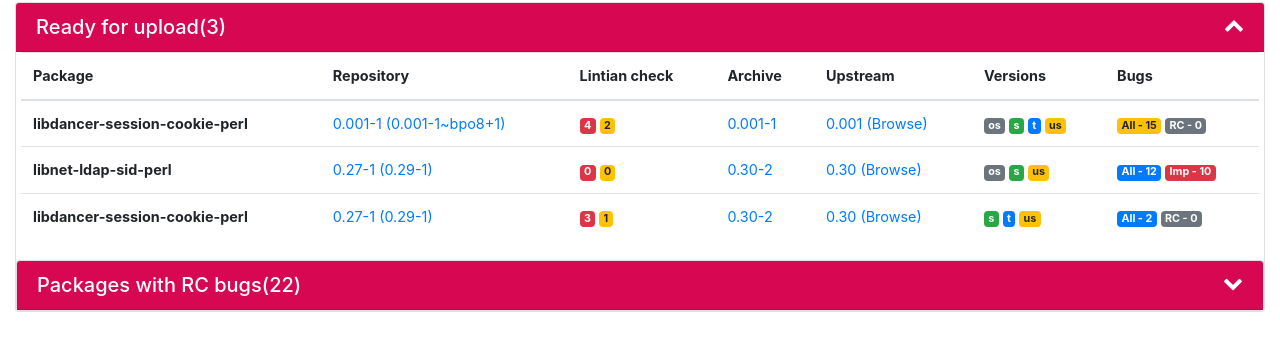
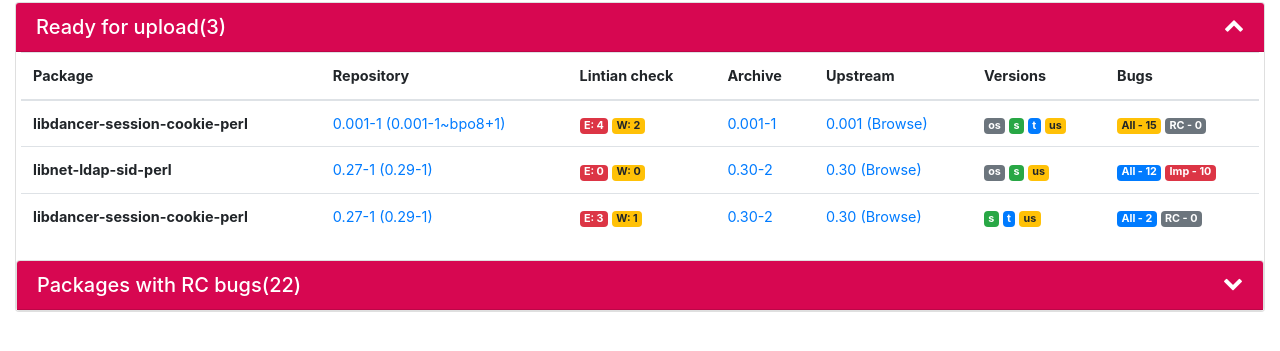
Before and after one commit to Chirath02/debian-team-package-overview, a plain HTML site: page tables.html in a window 1280 px wide. Shown: the part 379-730 px from the top of the page. Drawn offline with Linux system fonts and the light colour scheme.

Commit message:
Added lintian check field in table

```diff
--- a/tables.html
+++ b/tables.html
@@ -71,10 +71,10 @@
                         <td><a href="">0.001-1 (0.001-1~bpo8+1)</a></td>
                         <td>
                             <a href="">
-                                <span class="badge badge-danger" title="Errors">4</span>
+                                <span class="badge badge-danger" title="Errors">E: 4</span>
                             </a>
                             <a href="">
-                                <span class="badge badge-warning" title="Warnings">2</span>
+                                <span class="badge badge-warning" title="Warnings">W: 2</span>
                             </a>
                         </td>
                         <td><a href="">0.001-1</a></td>
@@ -104,10 +104,10 @@
                         <td><a href="">0.27-1 (0.29-1)</a></td>
                         <td>
                             <a href="">
-                                <span class="badge badge-danger" title="Errors">0</span>
+                                <span class="badge badge-danger" title="Errors">E: 0</span>
                             </a>
                             <a href="">
-                                <span class="badge badge-warning" title="Warnings">0</span>
+                                <span class="badge badge-warning" title="Warnings">W: 0</span>
                             </a>
                         </td>
                         <td><a href="">0.30-2</a></td>
@@ -134,10 +134,10 @@
                         <td><a href="">0.27-1 (0.29-1)</a></td>
                         <td>
                             <a href="">
-                                <span class="badge badge-danger" title="Errors">3</span>
+                                <span class="badge badge-danger" title="Errors">E: 3</span>
                             </a>
                             <a href="">
-                                <span class="badge badge-warning" title="Warnings">1</span>
+                                <span class="badge badge-warning" title="Warnings">W: 1</span>
                             </a>
                         </td>
                         <td><a href="">0.30-2</a></td>
```
